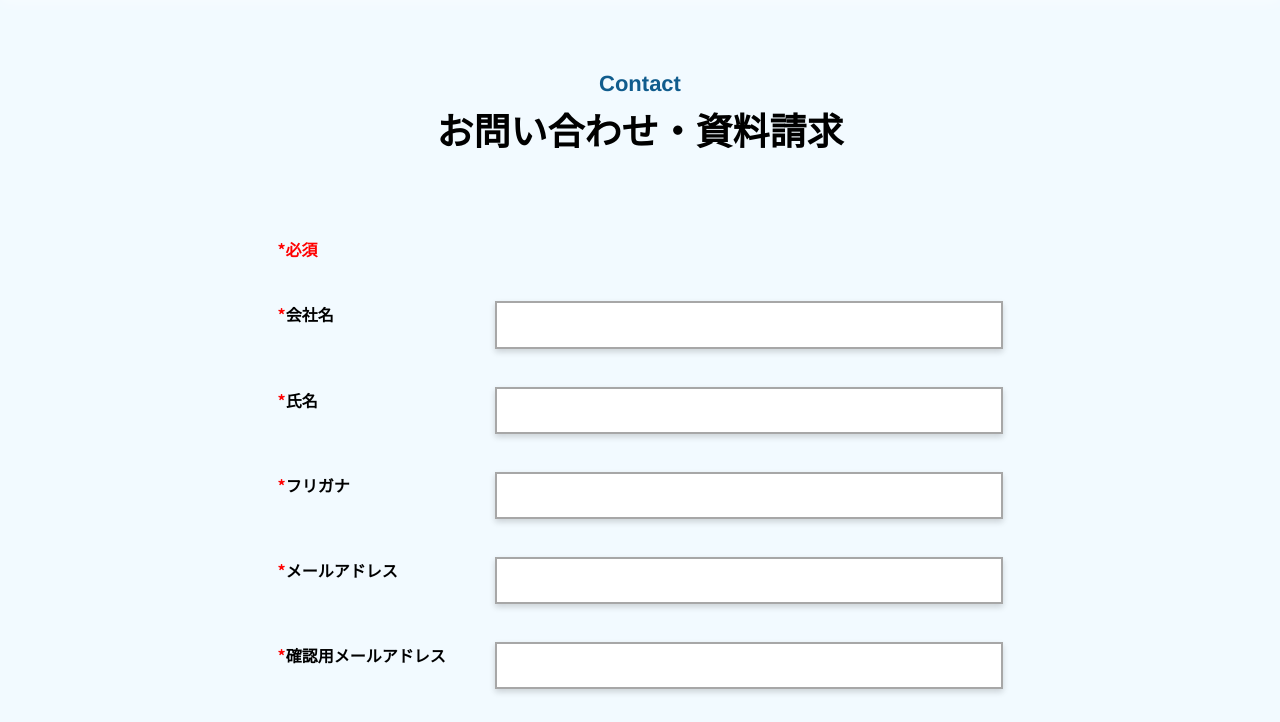
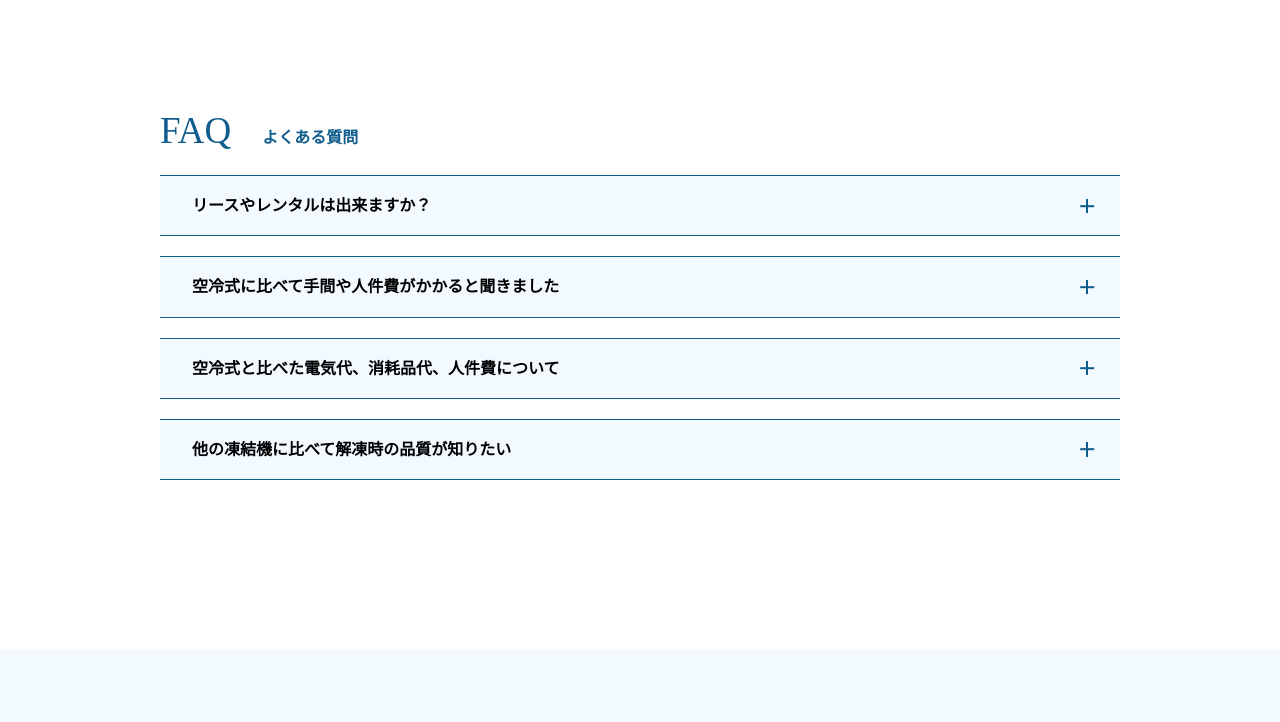
Before and after one commit to yuna-sasaki/zerokara, a PHP site: page / in a window 1280 px wide. Shown: the part 75-797 px from the top of the page. Run offline with PHP 8.4, Linux system fonts and the light colour scheme.

Commit message:
FAQ 追加

```diff
--- a/css/style.css
+++ b/css/style.css
@@ -145,6 +145,7 @@ header {
   position: fixed;
   width: 100%;
   box-shadow: 0 3px 14px rgba(255, 255, 255, 0.4);
+  z-index: 999;
 }
 @media (max-width: 768px) {
   header {
@@ -191,6 +192,90 @@ header .header_inner .cta_btn_head:hover {
   #fv {
     padding-top: 59px;
   }
+}
+
+#faq {
+  max-width: 960px;
+  margin: 100px auto 150px;
+}
+@media (max-width: 768px) {
+  #faq {
+    margin: 40px auto 60px;
+  }
+}
+@media (max-width: 960px) {
+  #faq {
+    padding: 0 20px;
+  }
+}
+#faq .faq_text_01 {
+  display: inline-block;
+  color: #105C8D;
+}
+#faq .faq_text_02 {
+  display: inline-block;
+  color: #105C8D;
+  margin-left: 27px;
+  margin-bottom: 25px;
+}
+#faq .accordion-001 {
+  max-width: 960px;
+  margin-bottom: 20px;
+  background-color: #ffffff;
+  border-top: 1px solid #105C8D;
+  border-bottom: 1px solid #105C8D;
+}
+#faq .accordion-001 summary {
+  display: flex;
+  justify-content: space-between;
+  align-items: center;
+  position: relative;
+  padding: 1em 2em;
+  background-color: #F2FAFF;
+  color: #000000;
+  font-weight: 600;
+  cursor: pointer;
+}
+#faq .accordion-001 summary::-webkit-details-marker {
+  display: none;
+}
+#faq .accordion-001 summary::-webkit-details-marker {
+  display: none;
+}
+#faq .accordion-001 summary::before,
+#faq .accordion-001 summary::after {
+  width: 2px;
+  height: 0.9em;
+  background-color: #105C8D;
+  content: "";
+  margin-left: 10px;
+}
+#faq .accordion-001 summary::before {
+  position: absolute;
+  right: 2em;
+  rotate: 90deg;
+}
+#faq .accordion-001 summary::after {
+  transition: rotate 0.3s;
+}
+#faq .accordion-001:not([open]) {
+  border-top: 1px solid #105C8D;
+  border-bottom: 1px solid #105C8D;
+}
+#faq .accordion-001[open] summary::after {
+  rotate: 90deg;
+}
+#faq .accordion-001 p {
+  transform: translateY(-10px);
+  opacity: 0;
+  margin: 0;
+  padding: 1em 2em;
+  color: #333333;
+  transition: transform 0.5s, opacity 0.5s;
+}
+#faq .accordion-001[open] p {
+  transform: none;
+  opacity: 1;
 }
 
 #contact {
@@ -285,6 +370,16 @@ header .header_inner .cta_btn_head:hover {
   line-height: 1.5;
   text-align: left;
 }
+#contact .contact_inner form .contact_flex .privacypolicy::-webkit-scrollbar {
+  width: 10px;
+}
+#contact .contact_inner form .contact_flex .privacypolicy::-webkit-scrollbar-track {
+  background: #f6f6f6;
+}
+#contact .contact_inner form .contact_flex .privacypolicy::-webkit-scrollbar-thumb {
+  background: #747373;
+  border-radius: 5px;
+}
 #contact .contact_inner form .contact_flex.select {
   justify-content: start;
 }
--- a/css/style.scss
+++ b/css/style.scss
@@ -167,6 +167,7 @@ header {
     position: fixed;
     width: 100%;
     box-shadow: 0 3px 14px rgba(255, 255, 255, 0.4);
+    z-index: 999;
 
     @include sp {
         height: 59px;
@@ -214,6 +215,102 @@ header {
 
     @media (max-width: 980px) {
         padding-top: 59px;
+    }
+}
+
+#faq {
+    max-width: 960px;
+    margin: 100px auto 150px;
+
+    @include sp {
+        margin: 40px auto 60px;
+
+    }
+
+    @media (max-width: 960px) {
+        padding: 0 20px;
+    }
+
+    .faq_text_01 {
+        display: inline-block;
+        color: #105C8D;
+    }
+
+    .faq_text_02 {
+        display: inline-block;
+        color: #105C8D;
+        margin-left: 27px;
+        margin-bottom: 25px;
+    }
+
+    .accordion-001 {
+        max-width: 960px;
+        margin-bottom: 20px;
+        background-color: #ffffff;
+        border-top: 1px solid #105C8D;
+        border-bottom: 1px solid #105C8D;
+
+        summary {
+            display: flex;
+            justify-content: space-between;
+            align-items: center;
+            position: relative;
+            padding: 1em 2em;
+            background-color: #F2FAFF;
+            color: #000000;
+            font-weight: 600;
+            cursor: pointer;
+        }
+
+        summary::-webkit-details-marker {
+            display: none;
+        }
+
+        summary::-webkit-details-marker {
+            display: none;
+        }
+
+        summary::before,
+        summary::after {
+            width: 2px;
+            height: .9em;
+            background-color: #105C8D;
+            content: '';
+            margin-left: 10px;
+        }
+
+        summary::before {
+            position: absolute;
+            right: 2em;
+            rotate: 90deg;
+        }
+
+        summary::after {
+            transition: rotate .3s;
+        }
+    }
+
+    .accordion-001:not([open]) {
+        border-top: 1px solid #105C8D;
+        border-bottom: 1px solid #105C8D;
+    }
+
+    .accordion-001[open] summary::after {
+        rotate: 90deg;
+    }
+
+    .accordion-001 p {
+        transform: translateY(-10px);
+        opacity: 0;
+        margin: 0;
+        padding: 1em 2em;
+        color: #333333;
+        transition: transform .5s, opacity .5s;
+    }
+
+    .accordion-001[open] p {
+        transform: none;
+        opacity: 1;
     }
 }
 
@@ -310,6 +407,19 @@ header {
                     background-color: #e7e7e7;
                     line-height: 1.5;
                     text-align: left;
+                }
+
+                .privacypolicy::-webkit-scrollbar {
+                    width: 10px;
+                }
+
+                .privacypolicy::-webkit-scrollbar-track {
+                    background: #f6f6f6;
+                }
+
+                .privacypolicy::-webkit-scrollbar-thumb {
+                    background: #747373;
+                    border-radius: 5px;
                 }
             }
 
--- a/index.php
+++ b/index.php
@@ -29,8 +29,25 @@
         <img src="" alt="">
     </section>
 
-    <section>
-        <img src="" alt="">
+    <section id="faq">
+        <p class="hiragino-mincho faq_text_01">FAQ</p>
+        <p class="notosans faq_text_02">よくある質問</p>
+        <details class="accordion-001">
+            <summary>リースやレンタルは出来ますか？</summary>
+            <p>大丈夫です。ご相談ください。</p>
+        </details>
+        <details class="accordion-001">
+            <summary>空冷式に比べて手間や人件費がかかると聞きました</summary>
+            <p>自動商品搬入搬出システムがありますので、省人化が出来ます。</p>
+        </details>
+        <details class="accordion-001">
+            <summary>空冷式と比べた電気代、消耗品代、人件費について</summary>
+            <p>空冷式に比べて8倍の速さで凍結しますので、投資コストは八分の１、ランニングコストは空冷式に比べて単位生産量当たり約半額になります。機材費用に対する生産量、工場スペースも最小になります。</p>
+        </details>
+        <details class="accordion-001">
+            <summary>他の凍結機に比べて解凍時の品質が知りたい</summary>
+            <p>世界最速で凍結しますので、世界最高の解凍時品質になります。</p>
+        </details>
     </section>
 
     <section id="contact">
--- a/thanks.php
+++ b/thanks.php
@@ -123,9 +123,6 @@
             flex-direction: column;
             justify-content: center;
             align-items: center;
-            /* margin-top: 40%; */
-            /* position: absolute;
-            bottom: 0; */
             width: 100%;
         }
         footer .copyright {
```
